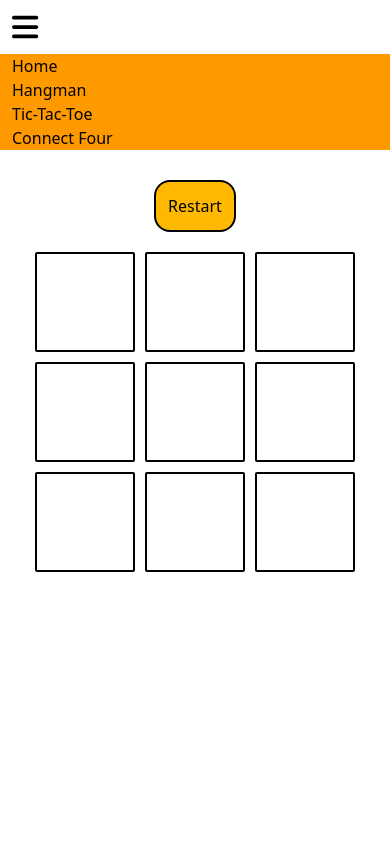
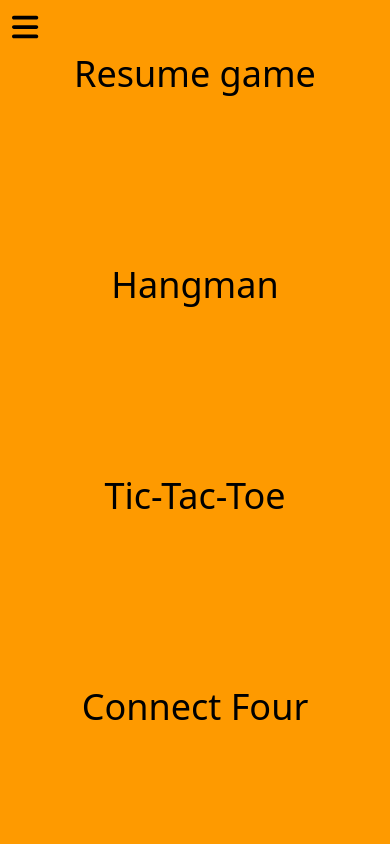
Before and after one commit to JamesDiStef/board-games, a React (Vite) app: page / in a window 390 px wide. Both pictures are taken after a click on the button 25 px from the left and 27 px from the top of the page. Shown: the top 844 px of the page. Built offline with nearby package versions, Linux system fonts and the light colour scheme.

Commit message:
add full screen nav bar for mobile

```diff
--- a/src/App.tsx
+++ b/src/App.tsx
@@ -4,12 +4,27 @@ import Board from "./tickTackToe/TickTackToeBoard";
 import ConnectFourBoard from "./connectFour/ConnectFourBoard";
 import NavBar from "./NavBar";
 import "./global.css";
+import { FontAwesomeIcon } from "@fortawesome/react-fontawesome";
+import { faBars } from "@fortawesome/free-solid-svg-icons";
+import MobileNav from "./MobileNav";
+import { useState } from "react";
 
 function App() {
+  const [openModal, setOpenModal] = useState(false);
   return (
     <div>
-      <NavBar />
-
+      <div className="block sm:hidden bg-amber-500">
+        <button
+          className="flex p-3 sm:hidden text-3xl "
+          onClick={() => setOpenModal(true)}
+        >
+          <FontAwesomeIcon icon={faBars} />
+        </button>
+        <MobileNav open={openModal} close={() => setOpenModal(false)} />
+      </div>
+      <div className="hidden sm:block">
+        <NavBar />
+      </div>
       <Routes>
         <Route path="/" element={<Board />} />
         <Route path="/hangman" element={<HangmanBoard />} />
--- /dev/null
+++ b/src/MobileNav.tsx
@@ -0,0 +1,34 @@
+import { Link } from "react-router-dom";
+
+interface Props {
+  open: boolean;
+  close: () => void;
+}
+
+const MobileNav = ({ open, close }: Props) => {
+  if (!open) return null;
+  return (
+    <ul className="flex flex-col sm:hidden bg-amber-500 h-screen text-4xl">
+      <li className="mx-auto mb-auto" onClick={() => close()}>
+        Resume game
+      </li>
+      <li className="mx-auto mb-auto">
+        <button onClick={() => close()}>
+          <Link to="/hangman">Hangman</Link>
+        </button>
+      </li>
+      <li className="mx-auto mb-auto">
+        <button onClick={() => close()}>
+          <Link to="/ticTacToe">Tic-Tac-Toe</Link>
+        </button>
+      </li>
+      <li className="mx-auto mb-auto">
+        <button onClick={() => close()}>
+          <Link to="/connectFour">Connect Four</Link>
+        </button>
+      </li>
+    </ul>
+  );
+};
+
+export default MobileNav;
--- a/src/NavBar.tsx
+++ b/src/NavBar.tsx
@@ -4,7 +4,7 @@ import { Link } from "react-router-dom";
 import { faBars } from "@fortawesome/free-solid-svg-icons";
 
 const NavBar = () => {
-  const [isOpen, setIsOpen] = useState(false);
+  const [isOpen, setIsOpen] = useState(true);
   return (
     <>
       <button
```
